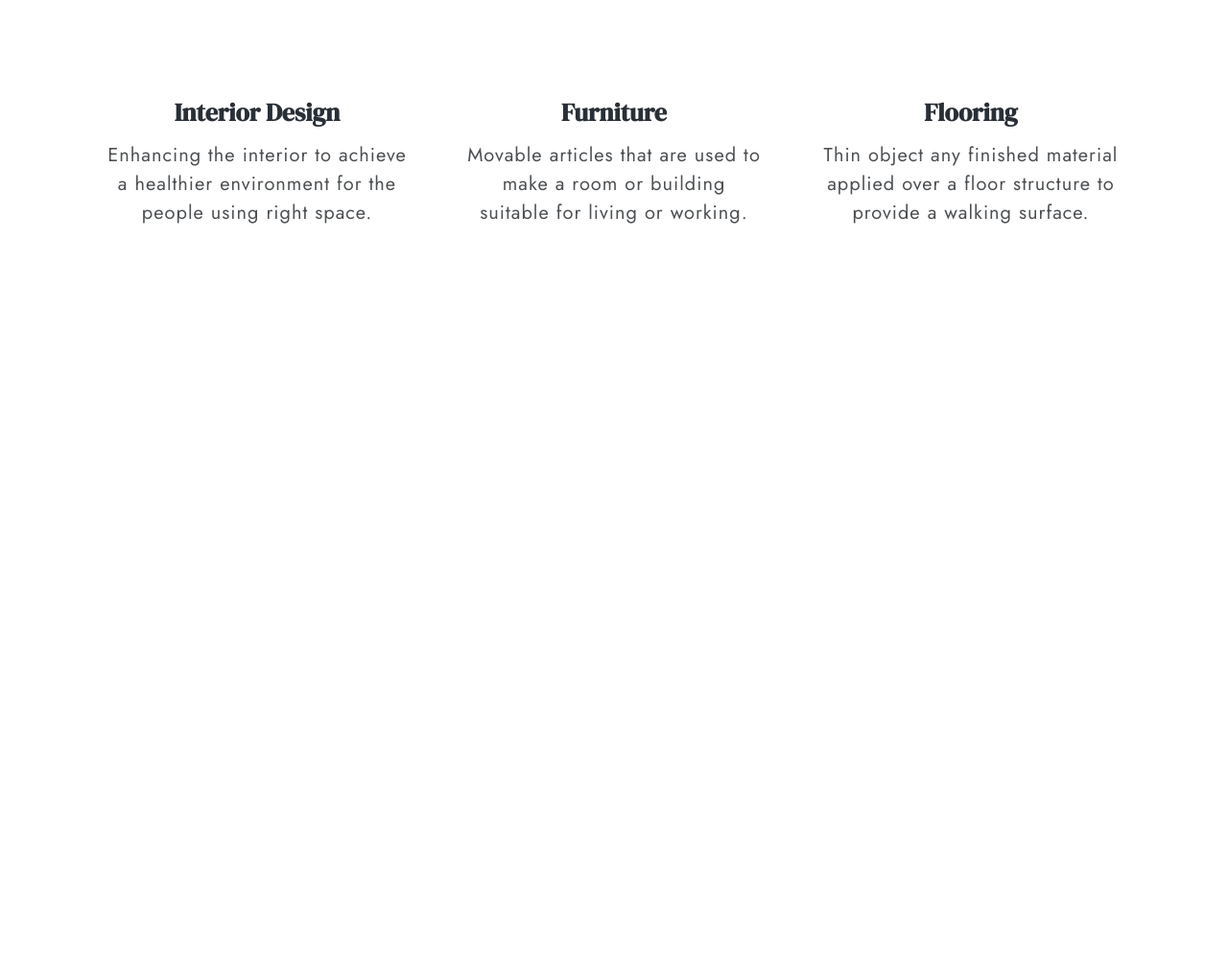
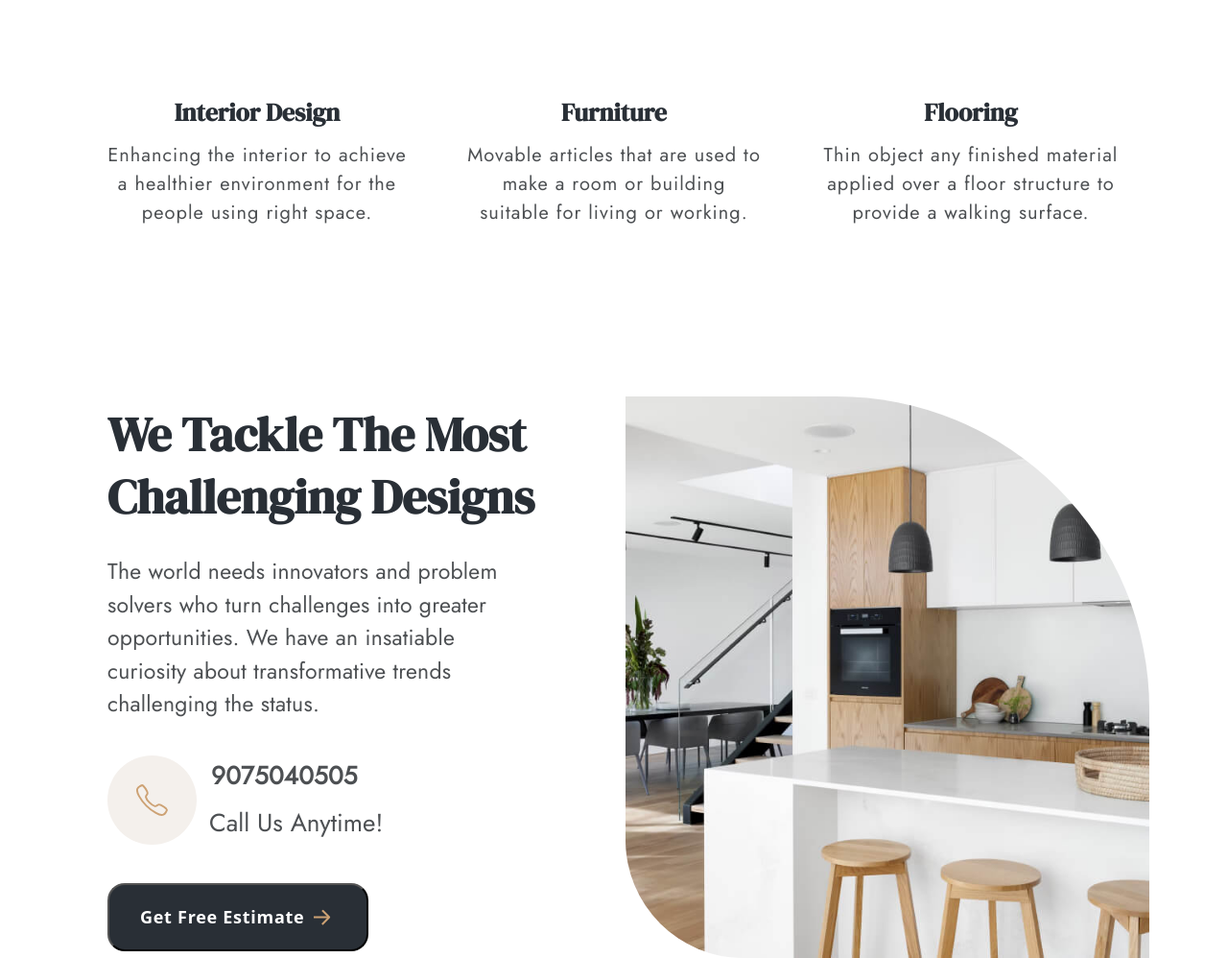
Before and after one commit to bhandariamey/TdsWebsite, a plain HTML site: page index.html in a window 1280 px wide. Shown: the part 895-1893 px from the top of the page at 96% size. Before the commit the page ends 1308 px from the top, so only its background shows below. Drawn offline with nearby package versions, Linux system fonts and the light colour scheme.

Commit message:
intro-section

```diff
--- a/index.css
+++ b/index.css
@@ -95,7 +95,6 @@
     text-align: center;
 }
 
-
 .service-content{
     text-align: center;
     color: #4d5053;
@@ -105,7 +104,91 @@
     letter-spacing: 1px;
 }
 
-@media(max-width: 991px){
+.intro-image img{
+    width: 100%;
+    height: auto;
+    border-radius: 0 326px 0 123px;
+}
+
+.intro-section-title{
+    color: #292f36;
+    font-size: 50px;
+    line-height: 1.3;
+    font-family: "DM Serif Display";
+    font-weight: 600;
+    padding-left: 30px;
+}
+
+.intro-section-body{
+    color: #4d5053;
+    letter-spacing: .01em;
+    font-family: "Jost";
+    font-size: 23px;
+    line-height: 1.5;
+    padding: 20px 100px 20px 30px;
+}
+.intro-quick-contact{
+    margin-left: 30px;
+}
+.intro-call-details{
+    display: flex;
+    flex-direction: column;
+    justify-content: center;
+    padding-left: 30px;
+}
+.intro-call-details a {
+    text-decoration: none;
+    color: #4d5053;
+}
+.intro-number{
+    padding-bottom: 10px;
+    letter-spacing: .01em;
+    font-family: "Jost";
+    line-height: 1.5;
+    color: #4d5053;
+    font-size: 26px;
+    font-weight: 700;
+    transition: color .4s;
+}
+
+.intro-number :hover{
+    color: #cda274;
+}
+
+.intro-anytime{
+    font-family: "Jost";
+    line-height: 1.5;
+    color: #4d5053;
+    font-size: 26px;
+    padding-left: 10px;
+}
+
+.phone-image{
+    background-color: #f4f0ec;
+    border-radius: 100px;
+    overflow: visible;
+    width: 93px;;
+    padding: 30px;
+}
+
+.free-estimate-button{
+        color: #fff;
+        letter-spacing: .04em;
+        background-color: #292f36;
+        background-image: url("./photos/arrow-image.svg");
+        background-position: 85%;
+        background-repeat: no-repeat;
+        border-radius: 18px;
+        padding: 20px 65px 20px 32px;
+        font-size: 18px;
+        font-weight: 600;
+        transition: color .2s;
+        margin: 40px 0px 0px 30px;
+}
+
+
+
+@media(max-width: 992px){
     #hero-section img{
         border-radius:  0 0 0 0;
     }
@@ -119,6 +202,10 @@
     .service-content{
         font-size: 17px;
     }
+    .free-estimate-button{
+        margin-bottom: 30px;
+    }
+
 }
 
 @media(max-width: 768px){
@@ -129,6 +216,13 @@
         padding: 7px 30px 7px 10px;
         background-image: url("./photos/heroButtonWand.svg");
         font-size: 1.6vw;
+    }
+    .intro-section-title{
+        font-size: 40px;
+
+    }
+    .intro-section-body{
+        text-align: left;
     }
 }
 
@@ -145,6 +239,18 @@
     .service-title{
         font-size: 20px;
     }
+    .intro-section-title{
+        font-size: 25px;
+        text-align: left;
+    }
+    .intro-image img{
+        border-radius: 0 153px 0 62px;
+    }
+
+    .free-estimate-button{
+        font-size: 15px;
+        font-weight: 400;
+}
 }
 
 
--- a/index.html
+++ b/index.html
@@ -72,9 +72,37 @@
             <h2 class="service-title">Furniture</h2>
             <p class="service-content">Movable articles that are used to make a room or building suitable for living or working.</p>
         </div>
-        <div class="service-item col-lg-4 col-md-6 col-sm-12">
+        <div class=" service-item col-lg-4 col-md-6 col-sm-12">
             <h2 class="service-title">Flooring</h2>
             <p class="service-content">Thin object any finished material applied over a floor structure to provide a walking surface.</p>
+        </div>
+      </div>
+    </div>
+
+    <div class="intro-section container">
+      <div class="row">
+        <div style="display: flex; flex-direction: column; justify-content: center;" class="col-lg-6 col-sm-12">
+          <h2 class="intro-section-title">We Tackle The Most Challenging Designs</h2>
+          <p class="intro-section-body">The world needs innovators and problem solvers who turn challenges into greater opportunities. We have
+            an insatiable curiosity about transformative trends challenging the status.</p>
+            <div class="intro-quick-contact">
+              <div class="row">
+                <div class="col-md-2">
+                  <img class="phone-image"src="./photos/phone-image.svg" alt="Phone Image">
+                </div>
+                <div class="intro-call-details col-md-6">
+                  <div class="intro-number row"><a href="tel:907504040">9075040505</a></div>
+                  <div class="intro-anytime row">Call Us Anytime!</div>
+                </div>
+              </div>
+            </div>
+
+          <a href="#"><button class="free-estimate-button">Get Free Estimate</button></a>
+
+        </div>
+
+        <div class="intro-image col-lg-6 col-sm-12">
+          <img src="./photos/intro-image.jpg" alt="Introduction Image">
         </div>
       </div>
     </div>
```
Also changed, not shown: photos/arrow-image.svg (added), photos/intro-image.jpg (added), photos/phone-image.svg (added).
